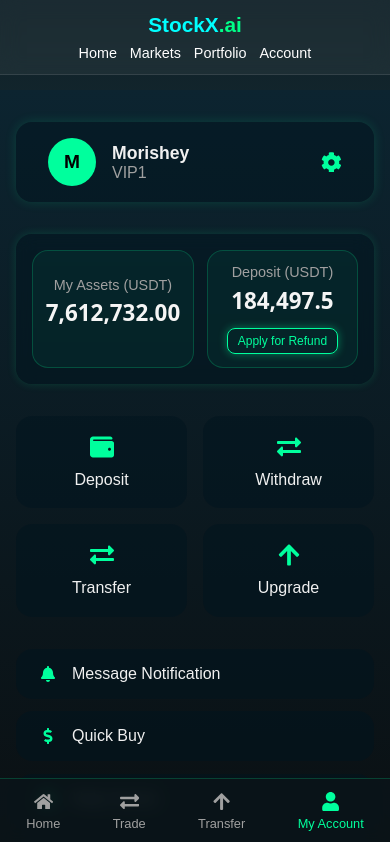
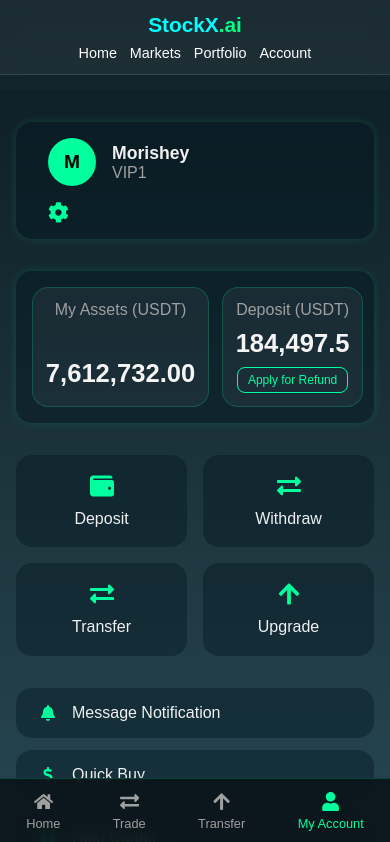
Before and after one commit to Morishey/stockx.ai, a React (Create React App) app: page /account in a window 390 px wide. Shown: the top 842 px of the page. Built offline with nearby package versions, Linux system fonts and the light colour scheme.

Commit message:
style upgraded

```diff
--- a/src/styles/MyAccount.css
+++ b/src/styles/MyAccount.css
@@ -1,16 +1,16 @@
 /* ========= MyAccount.css ========= */
-/* StockX.ai theme — modern & responsive */
+/* StockX.ai theme — modern, responsive, aligned */
 
 :root {
-  --bg-gradient: linear-gradient(180deg, #0c2430 0%, #0a0a0a 100%);
+  --bg-gradient: linear-gradient(180deg, #0f2027, #203a43, #2c5364);
   --accent: #00ff9d;
   --text-light: #f0f0f0;
   --text-muted: #a0a0a0;
-  --card-bg: rgba(0, 20, 30, 0.5);
+  --card-bg: rgba(0, 20, 30, 0.4);
   --border-color: rgba(0, 255, 157, 0.2);
 }
 
-/* -------- Page Container -------- */
+/* -------- PAGE CONTAINER -------- */
 .account-page {
   background: var(--bg-gradient);
   color: var(--text-light);
@@ -23,7 +23,7 @@
   gap: 2rem;
 }
 
-/* -------- Header -------- */
+/* -------- HEADER -------- */
 .account-header {
   width: 100%;
   max-width: 900px;
@@ -33,7 +33,7 @@
   background: var(--card-bg);
   padding: 1rem 2rem;
   border-radius: 1rem;
-  box-shadow: 0 0 12px rgba(0, 255, 157, 0.15);
+  box-shadow: 0 0 10px rgba(0, 255, 157, 0.15);
 }
 
 .profile {
@@ -71,75 +71,67 @@
   cursor: pointer;
 }
 
-/* -------- Balance Section -------- */
+/* -------- BALANCE SECTION -------- */
 .balance-card {
-  background: var(--card-bg);
-  backdrop-filter: blur(8px);
-  padding: 1.5rem;
-  border-radius: 1rem;
-  width: 100%;
-  max-width: 900px;
   display: flex;
   justify-content: space-between;
   align-items: stretch;
   gap: 1.5rem;
+  flex-wrap: nowrap;
+  width: 100%;
+  max-width: 900px;
+  background: rgba(0, 20, 30, 0.4);
+  backdrop-filter: blur(8px);
+  border-radius: 1rem;
+  padding: 1.5rem;
   box-shadow: 0 0 10px rgba(0, 255, 157, 0.15);
 }
 
-/* Each balance box */
 .balance-item {
   flex: 1;
-  background: rgba(0, 255, 157, 0.05);
+  background: rgba(255, 255, 255, 0.05);
   border: 1px solid var(--border-color);
   border-radius: 1rem;
-  padding: 1.2rem 1rem;
-  text-align: center;
+  padding: 1rem 1.5rem;
   display: flex;
   flex-direction: column;
-  justify-content: center;
+  justify-content: space-between;
   align-items: center;
-  transition: transform 0.3s ease, box-shadow 0.3s ease;
-}
-
-.balance-item:hover {
-  transform: translateY(-3px);
-  box-shadow: 0 0 15px rgba(0, 255, 157, 0.25);
+  text-align: center;
+  min-height: 150px; /* ensures equal height */
 }
 
 .balance-item p {
   margin: 0;
   color: var(--text-muted);
-  font-size: 0.9rem;
+  font-size: 1rem;
+  font-weight: 500;
 }
 
 .balance-item h3 {
-  margin: 0.3rem 0 0.8rem;
+  margin: 0.3rem 0;
   color: whitesmoke;
-  font-size: 1.5rem;
-  font-weight: 700;
-  font-family:system-ui, -apple-system, BlinkMacSystemFont, 'Segoe UI', Roboto, Oxygen, Ubuntu, Cantarell, 'Open Sans', 'Helvetica Neue', sans-serif
+  font-size: 1.8rem;
+  font-weight: 600;
 }
 
-/* Refund Button */
 .refund-btn {
   background: transparent;
   border: 1px solid var(--accent);
   color: var(--accent);
-  padding: 0.5rem 1.2rem;
+  padding: 0.4rem 1rem;
   border-radius: 0.5rem;
   font-size: 0.85rem;
   cursor: pointer;
   transition: all 0.3s ease;
-  box-shadow: 0 0 8px rgba(0, 255, 157, 0.4);
 }
 
 .refund-btn:hover {
-  background-color: var(--accent);
+  background: var(--accent);
   color: #000;
-  box-shadow: 0 0 25px rgba(0, 255, 157, 0.8);
 }
 
-/* -------- Actions Section -------- */
+/* -------- ACTIONS -------- */
 .actions {
   display: grid;
   grid-template-columns: repeat(auto-fit, minmax(150px, 1fr));
@@ -171,7 +163,7 @@
   margin-top: 0.5rem;
 }
 
-/* -------- Menu -------- */
+/* -------- MENU -------- */
 .menu {
   width: 100%;
   max-width: 900px;
@@ -199,7 +191,7 @@
   color: var(--accent);
 }
 
-/* -------- Switch Account Button -------- */
+/* -------- SWITCH ACCOUNT BUTTON -------- */
 .switch-account {
   background-color: var(--accent);
   color: #000;
@@ -218,7 +210,7 @@
   box-shadow: 0 0 25px rgba(0, 255, 157, 0.8);
 }
 
-/* -------- Bottom Navigation -------- */
+/* -------- BOTTOM NAVIGATION -------- */
 .bottom-nav {
   position: fixed;
   bottom: 0;
@@ -251,15 +243,28 @@
   color: var(--accent);
 }
 
-/* -------- Responsive -------- */
+/* -------- RESPONSIVE -------- */
 @media (max-width: 768px) {
-  .balance-card {
-    flex-direction: row;
+  .account-header {
+    flex-direction: column;
+    align-items: flex-start;
     gap: 1rem;
   }
 
+  .balance-card {
+    flex-direction: row;
+    flex-wrap: nowrap;
+    gap: 1rem;
+  }
+
+  .balance-item {
+    flex: 1 1 50%;
+    padding: 1rem;
+    min-height: 130px;
+  }
+
   .balance-item h3 {
-    font-size: 1.4rem;
+    font-size: 1.5rem;
   }
 
   .actions {
@@ -270,20 +275,23 @@
 @media (max-width: 480px) {
   .balance-card {
     flex-direction: row;
+    flex-wrap: nowrap;
     gap: 0.8rem;
     padding: 1rem;
   }
 
   .balance-item {
+    flex: 1;
     padding: 0.8rem;
+    min-height: 120px;
+  }
+
+  .balance-item h3 {
+    font-size: 1.6rem;
   }
 
   .refund-btn {
     font-size: 0.75rem;
     padding: 0.3rem 0.6rem;
   }
-
-  .balance-item h3 {
-    font-size: 1.4rem;
-  }
 }
```
Also changed, not shown: src/pages/MyAccount.jsx (+48 -13 lines).
